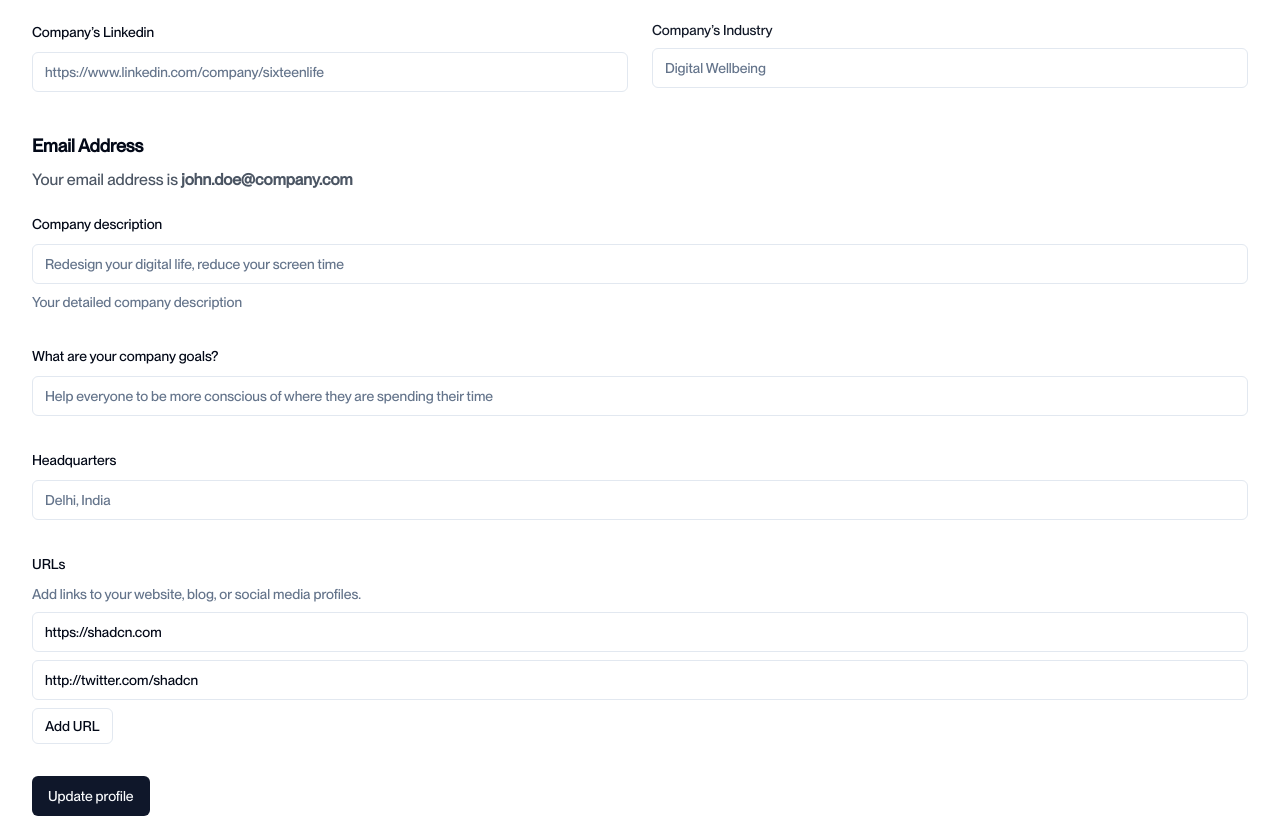
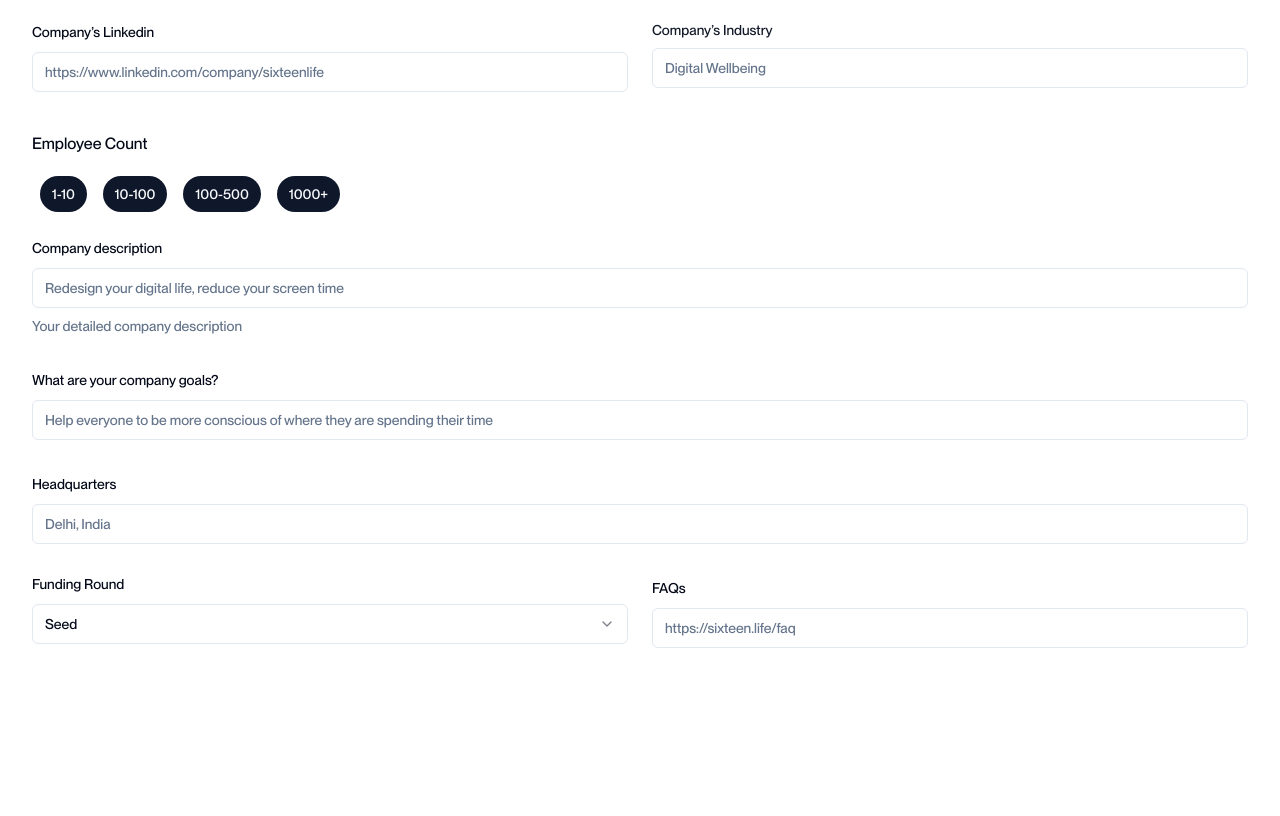
Before and after one commit to niiwade/designchallenge, a Next.js app: page / in a window 1280 px wide. Shown: the part 440-1256 px from the top of the page. After the commit the page ends 1128 px from the top, so only its background shows below. Built offline with nearby package versions, Linux system fonts and the light colour scheme.

Commit message:
fixed layout and add validatiions

```diff
--- a/src/app/page.tsx
+++ b/src/app/page.tsx
@@ -47,7 +47,7 @@ export default function Home() {
 
                       <div className="flex items-center">
                         <Avatar className="h-84 w-84">
-                <AvatarImage src="/companylogo.png"/>
+                          <AvatarImage src="/companylogo.png" />
                         </Avatar>
 
 
@@ -75,13 +75,38 @@ export default function Home() {
               </Tabs>
             </div>
 
-            <SettingsForm1/>
+            <SettingsForm1 />
 
 
 
-            <p className="py-2 text-lg mt-8  font-semibold">Email Address</p>
+            <p className="py-2 text-normal mt-8  ">Employee Count</p>
             <div className="flex flex-col sm:flex-row sm:items-center sm:justify-between">
-              <p className="text-gray-600">Your email address is <strong>john.doe@company.com</strong></p>
+
+
+              <div className="flex justify-evenly w-full mt-2 dark:border-gray-600/60 dark:text-white">
+
+                <div className=" px-2 py-1 rounded-md ">
+                <Button type="submit" className="rounded-full" size='sm'>1-10</Button>
+                </div>
+
+                <div className=" px-2 py-1 rounded-md ">
+                <Button type="submit" className="rounded-full" size='sm'>10-100</Button>
+                </div>
+
+                <div className=" text-white px-2 py-1 rounded-md ">
+                <Button type="submit" className="rounded-full" size='sm'>100-500</Button>
+                </div>
+
+                <div className=" text-white px-2 py-1 rounded-md ">
+                <Button type="submit" className="rounded-full" size='sm'>1000+</Button>
+                </div>
+
+
+                <div className=" px-2 py-1 rounded-md w-full">
+
+                </div>
+
+              </div>
 
             </div>
 
--- a/src/components/Form.tsx
+++ b/src/components/Form.tsx
@@ -27,54 +27,50 @@ import {
 import { Textarea } from "../components/ui/textarea"
 import { toast } from "../components/ui/use-toast"
 
-const profileFormSchema = z.object({
-  username: z
+const settingsFormSchema = z.object({
+  companyDescription: z
     .string()
     .min(2, {
-      message: "Username must be at least 2 characters.",
+      message: "Company Description must be at least 10 characters.",
     })
     .max(30, {
-      message: "Username must not be longer than 30 characters.",
+      message: "Company Description must not be longer than 30 characters.",
     }),
-  email: z
-    .string({
-      required_error: "Please select an email to display.",
+    companygoals: z
+    .string()
+    .min(2, {
+      message: "Company Goals must be at least 10 characters.",
     })
-    .email(),
-  bio: z.string().max(160).min(4),
-  urls: z
-    .array(
-      z.object({
-        value: z.string().url({ message: "Please enter a valid URL." }),
+    .max(30, {
+      message: "Company Goals must not be longer than 30 characters.",
+    }),
+    hq: z
+    .string()
+    .min(2, {
+      message: "Country Name must be at least 3 characters",
     })
-    )
-    .optional(),
+    .max(30, {
+      message: "Country Name must not be longer than 30 characters.",
+    }),
+   urls: z.string().url("Please enter a valid URL"),
+    round: z.string().nonempty("Please select a funding round")
+
+
 })
 
-type ProfileFormValues = z.infer<typeof profileFormSchema>
+type SettingsFormValues = z.infer<typeof settingsFormSchema>
 
-// This can come from your database or API.
-const defaultValues: Partial<ProfileFormValues> = {
-  bio: "I own a computer.",
-  urls: [
-    { value: "https://shadcn.com" },
-    { value: "http://twitter.com/shadcn" },
-  ],
-}
 
-export default function  SettingsForm() {
-  const form = useForm<ProfileFormValues>({
-    resolver: zodResolver(profileFormSchema),
-    defaultValues,
+
+export default function SettingsForm() {
+  const form = useForm<SettingsFormValues>({
+    resolver: zodResolver(settingsFormSchema),
     mode: "onChange",
   })
 
-  const { fields, append } = useFieldArray({
-    name: "urls",
-    control: form.control,
-  })
 
-  function onSubmit(data: ProfileFormValues) {
+
+  function onSubmit(data: SettingsFormValues) {
     toast({
       title: "You submitted the following values:",
       description: (
@@ -91,7 +87,7 @@ export default function  SettingsForm() {
       <form onSubmit={form.handleSubmit(onSubmit)} className="space-y-8 mt-5">
         <FormField
           control={form.control}
-          name="username"
+          name="companyDescription"
           render={({ field }) => (
             <FormItem>
               <FormLabel>Company description</FormLabel>
@@ -108,7 +104,7 @@ export default function  SettingsForm() {
 
         <FormField
           control={form.control}
-          name="username"
+          name="companygoals"
           render={({ field }) => (
             <FormItem>
               <FormLabel>What are your company goals?</FormLabel>
@@ -123,7 +119,7 @@ export default function  SettingsForm() {
 
         <FormField
           control={form.control}
-          name="username"
+          name="hq"
           render={({ field }) => (
             <FormItem>
               <FormLabel>Headquarters</FormLabel>
@@ -137,41 +133,62 @@ export default function  SettingsForm() {
 
 
 
+      </form>
 
-        <div>
-          {fields.map((field, index) => (
+
+      <form onSubmit={form.handleSubmit(onSubmit)} className="space-y-1 mt-7 pb-10 grid grid-cols-6 gap-6">
         <FormField
           control={form.control}
-              key={field.id}
-              name={`urls.${index}.value`}
+          name="round"
           render={({ field }) => (
-                <FormItem>
-                  <FormLabel className={cn(index !== 0 && "sr-only")}>
-                    URLs
-                  </FormLabel>
-                  <FormDescription className={cn(index !== 0 && "sr-only")}>
-                    Add links to your website, blog, or social media profiles.
-                  </FormDescription>
+            <FormItem className="col-span-6 sm:col-span-3" >
+              <FormLabel>Funding Round</FormLabel>
+
+              <Select onValueChange={field.onChange} defaultValue={field.value}>
                 <FormControl>
-                    <Input {...field} />
+                  <SelectTrigger>
+                    <SelectValue placeholder="Seed" />
+                  </SelectTrigger>
                 </FormControl>
+                <SelectContent>
+                  <SelectItem value="m@example.com">seed1</SelectItem>
+                  <SelectItem value="m@google.com">seed2</SelectItem>
+                  <SelectItem value="m@support.com">seed3</SelectItem>
+                </SelectContent>
+              </Select>
+
               <FormMessage />
             </FormItem>
           )}
         />
-          ))}
-          <Button
-            type="button"
-            variant="outline"
-            size="sm"
-            className="mt-2"
-            onClick={() => append({ value: "" })}
-          >
-            Add URL
-          </Button>
-        </div>
-        <Button type="submit">Update profile</Button>
+
+        <FormField
+          control={form.control}
+          name="urls"
+          render={({ field }) => (
+            <FormItem className="col-span-6 sm:col-span-3" >
+              <FormLabel>FAQs</FormLabel>
+
+              <FormControl>
+                <Input placeholder="https://sixteen.life/faq" {...field} />
+              </FormControl>
+
+              <FormMessage />
+            </FormItem>
+          )}
+        />
+
+
+
+
+
       </form>
     </Form>
+
+
+
+
+
+
   )
 }
```
Lines whose indentation alone changed are shown as unchanged.
